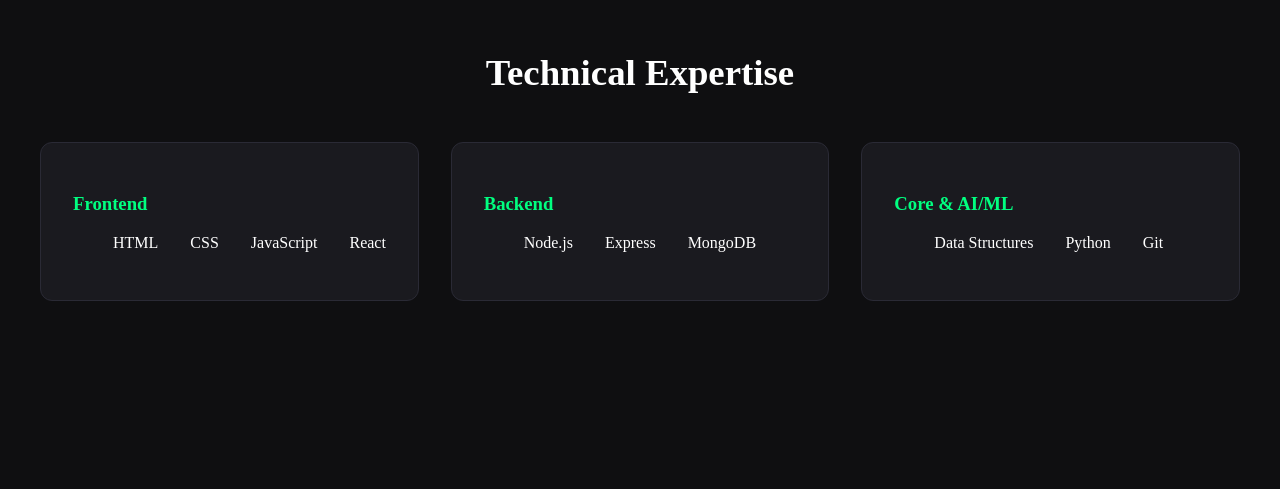
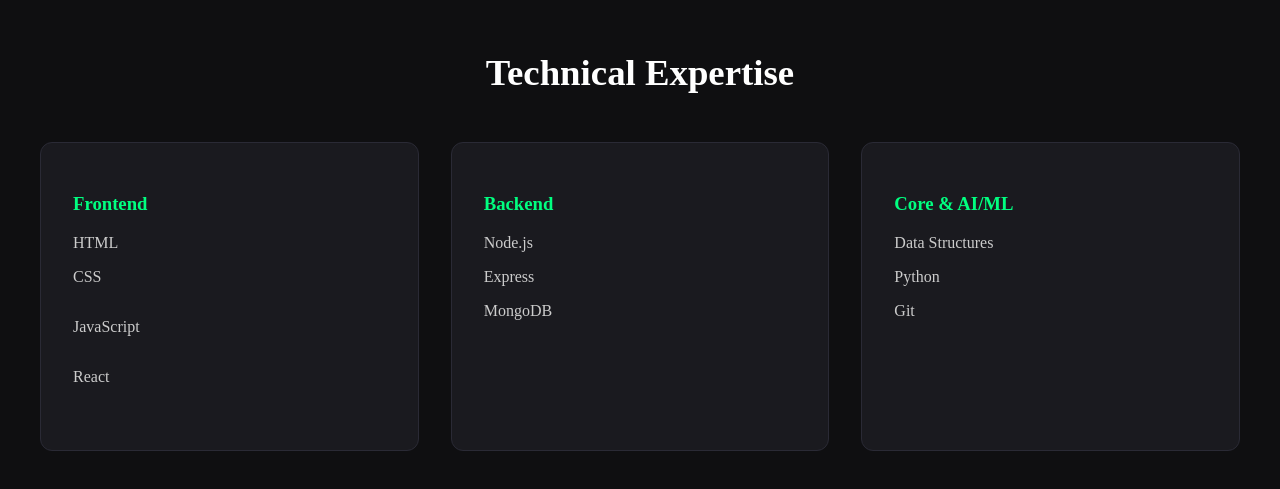
Before and after one commit to Vanshi-1210/personal-portfolio, a plain HTML site: page index.html in a window 1280 px wide. Shown: the part 948-1437 px from the top of the page. Before the commit the page ends 1337 px from the top, so only its background shows below. Drawn offline with Linux system fonts and the light colour scheme.

Commit message:
Style: improve skill list items spacing and wrap behavior inside cards

```diff
--- a/index.html
+++ b/index.html
@@ -42,28 +42,23 @@
             <div class="skills-container">
                 <div class="skill-card">
                     <h3>Frontend</h3>
-                    <ul>
-                        <li>HTML</li>
-                        <li>CSS</li>
-                        <li>JavaScript</li>
-                        <li>React</li>
-                    </ul>
+
+                        <p>HTML</p>
+                        <p>CSS<p>
+                        <p>JavaScript<p>
+                        <p>React<p>
                 </div>
                 <div class="skill-card">
                    <h3>Backend</h3>
-                   <ul>
-                    <li>Node.js</li>
-                    <li>Express</li>
-                    <li>MongoDB</li>
-                   </ul>
+                    <p>Node.js</p>
+                    <p>Express</p>
+                    <p>MongoDB</p>
                  </div>
                 <div class="skill-card">
                     <h3>Core & AI/ML</h3>
-                    <ul>
-                        <li>Data Structures</li>
-                        <li>Python</li>
-                        <li>Git</li>
-                    </ul>
+                        <p>Data Structures</p>
+                        <p>Python</p>
+                        <p>Git</p>
                 </div>
             </div>
         </section>
--- a/style.css
+++ b/style.css
@@ -115,8 +115,12 @@ ul a:hover{
 .skill-card h3{
     color:#00ff80
 }
-.skill-card li{
+.skill-card p{
 color: white;
+display: flex;
+flex-wrap: wrap;
+margin-top: 15px;
+color: #cccccc;
 }
 .skill-card:hover{
     transform: translateY(-8px);
```
